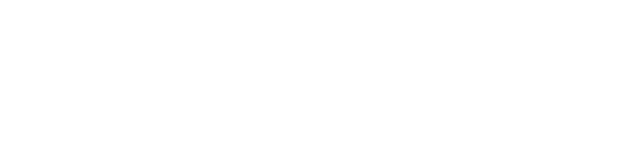
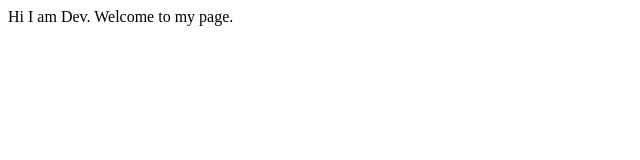
Before and after one commit to Debaranjan96/mark15-projects, a plain HTML site: page index.html in a window 1280 px wide. Shown: the whole page, without its empty margins (0-640 px from the left). Drawn offline with Linux system fonts and the light colour scheme.

Commit message:
Added contents

```diff
--- a/index.html
+++ b/index.html
@@ -7,6 +7,7 @@
     <title>Debaranjan</title>
 </head>
 <body>
-
+    Hi I am Dev.
+    Welcome to my page.
 </body>
 </html>
```
